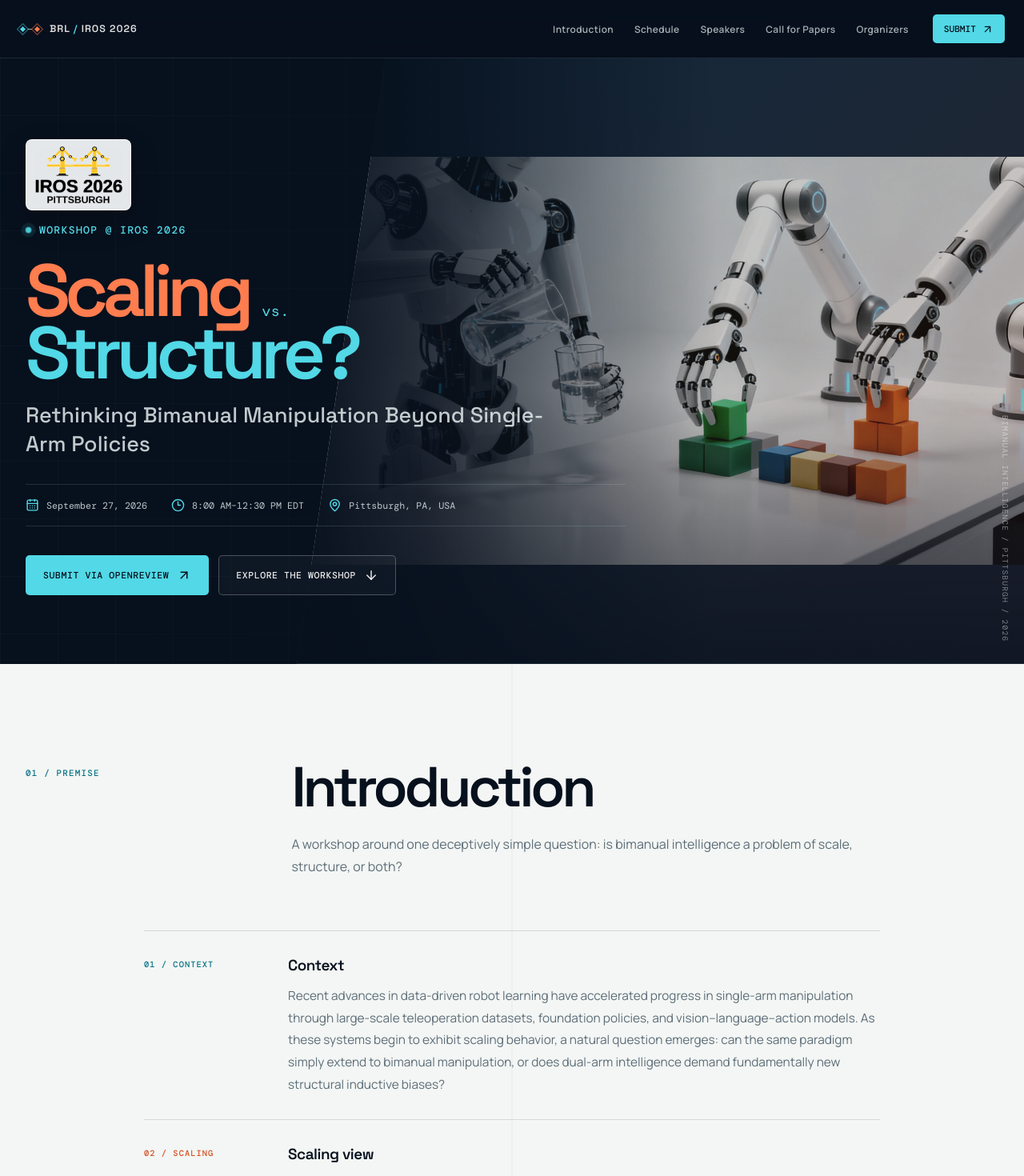
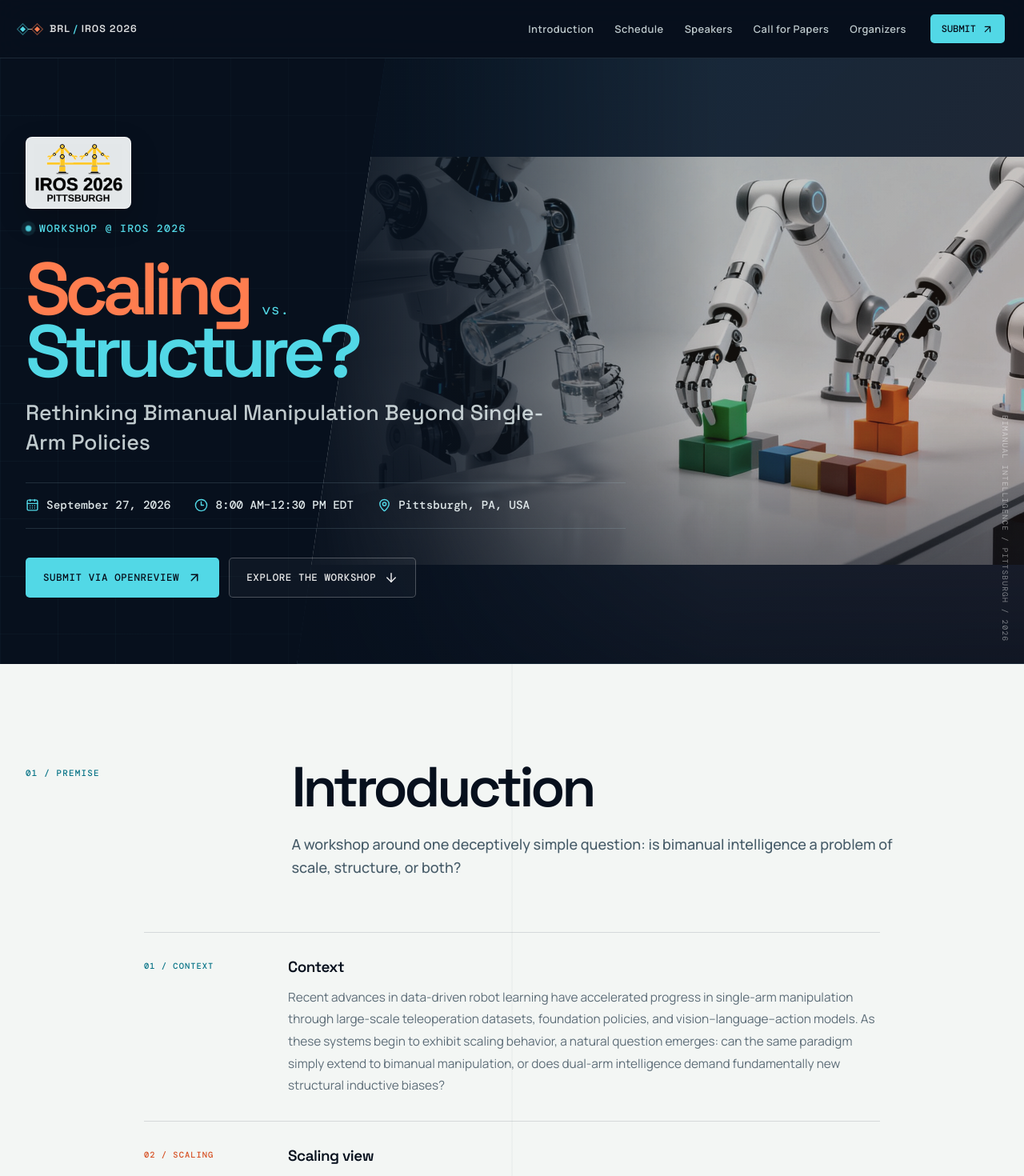
Before and after one commit to bimanual-robot-learning/bimanual-robot-learning.github.io, a React (Vite) app: page / in a window 1280 px wide. Shown: the top 1470 px of the page at 80% size. Built offline with nearby package versions, Linux system fonts and the light colour scheme.

Commit message:
style: strengthen foundational text hierarchy

```diff
--- a/src/App.css
+++ b/src/App.css
@@ -115,8 +115,8 @@
 
 .nav-links a {
   position: relative;
-  color: rgba(229, 241, 243, 0.72);
-  font-size: 0.74rem;
+  color: rgba(229, 241, 243, 0.82);
+  font-size: 0.8rem;
   font-weight: 600;
   letter-spacing: 0.035em;
   text-decoration: none;
@@ -154,7 +154,7 @@
   background: var(--cyan);
   border-radius: 5px;
   font-family: var(--font-mono);
-  font-size: 0.7rem;
+  font-size: 0.75rem;
   font-weight: 500;
   text-decoration: none;
   text-transform: uppercase;
@@ -367,9 +367,11 @@
   display: inline-flex;
   align-items: center;
   gap: 9px;
-  color: rgba(227, 239, 241, 0.82);
-  font-family: var(--font-mono);
-  font-size: 0.73rem;
+  color: rgba(239, 247, 248, 0.92);
+  font-family: var(--font-mono);
+  font-size: 0.9rem;
+  font-weight: 500;
+  line-height: 1.5;
 }
 
 .hero__meta svg {
@@ -393,7 +395,7 @@
   border: 1px solid transparent;
   border-radius: 5px;
   font-family: var(--font-mono);
-  font-size: 0.72rem;
+  font-size: 0.78rem;
   font-weight: 500;
   letter-spacing: 0.05em;
   text-decoration: none;
@@ -484,9 +486,10 @@
 .section-description {
   max-width: 760px;
   margin: 22px 0 0;
-  color: var(--slate);
-  font-size: 1rem;
-  line-height: 1.75;
+  color: var(--slate-readable);
+  font-size: clamp(1.125rem, 1.35vw, 1.25rem);
+  font-weight: 500;
+  line-height: 1.6;
   text-wrap: pretty;
 }
 
@@ -495,7 +498,7 @@
 }
 
 .section-heading--inverse .section-description {
-  color: var(--slate-light);
+  color: var(--slate-light-readable);
 }
 
 .section-heading--inverse .section-index {
@@ -1276,7 +1279,7 @@
   }
 
   .nav-links a {
-    font-size: 0.69rem;
+    font-size: 0.78rem;
   }
 
   .hero__media {
@@ -1344,7 +1347,7 @@
   .nav-links a {
     padding: 13px 14px;
     border-radius: 4px;
-    font-size: 0.76rem;
+    font-size: 0.8rem;
   }
 
   .nav-links a:hover {
--- a/src/index.css
+++ b/src/index.css
@@ -8,6 +8,8 @@
   --white: #ffffff;
   --slate: #5d6d78;
   --slate-light: #9fb0bc;
+  --slate-readable: #465b68;
+  --slate-light-readable: #c3d0d6;
   --cyan: #52d8e6;
   --cyan-deep: #087487;
   --orange: #ff7d4f;
```
Also changed, not shown: 1 other file (tests, documents, lock files or other folders).
